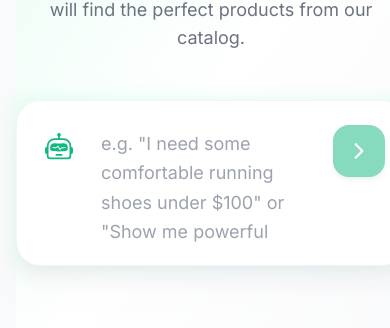
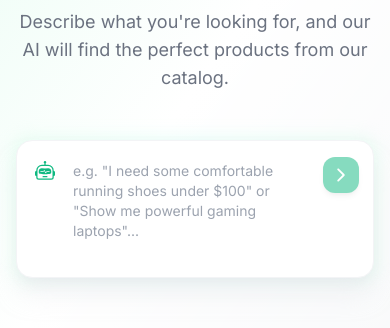
Before and after one commit to TanvirCou/panda-shop, a React (Vite) app: page /ai-assistant in a window 390 px wide. Shown: the part 184-512 px from the top of the page. Built offline with nearby package versions, Linux system fonts and the light colour scheme; no server answers.

Commit message:
fix: optimize responsive layout and resolve scaling issues on AI Search page

```diff
--- a/src/components/AISearch/AIIntentFilters.jsx
+++ b/src/components/AISearch/AIIntentFilters.jsx
@@ -2,15 +2,15 @@ const AIIntentFilters = ({ intent, loading }) => {
     if (loading || !intent || Object.keys(intent).length === 0) return null;
 
     return (
-        <div className="mb-8 flex items-center justify-center flex-wrap gap-3 text-sm animate-fade-in-up">
-            <span className="flex items-center gap-1.5 px-4 py-2 bg-white border border-gray-100 rounded-full shadow-sm text-gray-700 font-semibold tracking-wide">
+        <div className="mb-6 sm:mb-8 flex items-center justify-center flex-wrap gap-2 sm:gap-3 text-xs sm:text-sm animate-fade-in-up">
+            <span className="flex items-center gap-1.5 px-3 py-1.5 sm:px-4 sm:py-2 bg-white border border-gray-100 rounded-full shadow-sm text-gray-700 font-semibold tracking-wide">
                 <span className="w-2.5 h-2.5 rounded-full bg-emerald-500 animate-pulse"></span>
                 AI Filters:
             </span>
-            {intent.category && <span className="px-4 py-2 bg-emerald-50 text-emerald-700 border border-emerald-100 rounded-full font-medium shadow-sm">Category: {intent.category}</span>}
-            {intent.keywords?.map(kw => <span key={kw} className="px-4 py-2 bg-gray-50 text-gray-700 border border-gray-200 rounded-full shadow-sm">"{kw}"</span>)}
-            {intent.minPrice !== null && intent.minPrice !== undefined && <span className="px-4 py-2 bg-teal-50 text-teal-700 border border-teal-100 rounded-full font-medium shadow-sm">Over ${intent.minPrice}</span>}
-            {intent.maxPrice !== null && intent.maxPrice !== undefined && <span className="px-4 py-2 bg-teal-50 text-teal-700 border border-teal-100 rounded-full font-medium shadow-sm">Under ${intent.maxPrice}</span>}
+            {intent.category && <span className="px-3 py-1.5 sm:px-4 sm:py-2 bg-emerald-50 text-emerald-700 border border-emerald-100 rounded-full font-medium shadow-sm">Category: {intent.category}</span>}
+            {intent.keywords?.map(kw => <span key={kw} className="px-3 py-1.5 sm:px-4 sm:py-2 bg-gray-50 text-gray-700 border border-gray-200 rounded-full shadow-sm">"{kw}"</span>)}
+            {intent.minPrice !== null && intent.minPrice !== undefined && <span className="px-3 py-1.5 sm:px-4 sm:py-2 bg-teal-50 text-teal-700 border border-teal-100 rounded-full font-medium shadow-sm">Over ${intent.minPrice}</span>}
+            {intent.maxPrice !== null && intent.maxPrice !== undefined && <span className="px-3 py-1.5 sm:px-4 sm:py-2 bg-teal-50 text-teal-700 border border-teal-100 rounded-full font-medium shadow-sm">Under ${intent.maxPrice}</span>}
         </div>
     );
 };
--- a/src/components/AISearch/AIProductGrid.jsx
+++ b/src/components/AISearch/AIProductGrid.jsx
@@ -3,9 +3,9 @@ import ProductCart from "../Shared/ProductCart/ProductCart";
 const AIProductGrid = ({ loading, products }) => {
     if (loading) {
         return (
-            <div className="mt-8 flex flex-col items-center justify-center py-20">
-                <div className="animate-spin rounded-full h-12 w-12 border-b-2 border-emerald-500 mb-4"></div>
-                <p className="text-gray-500 font-medium">AI is hunting through the catalog...</p>
+            <div className="mt-6 sm:mt-8 flex flex-col items-center justify-center py-12 sm:py-20">
+                <div className="animate-spin rounded-full h-10 w-10 sm:h-12 sm:w-12 border-b-2 border-emerald-500 mb-4"></div>
+                <p className="text-gray-500 font-medium text-sm sm:text-base">AI is hunting through the catalog...</p>
             </div>
         );
     }
@@ -13,9 +13,9 @@ const AIProductGrid = ({ loading, products }) => {
     if (products === null) return null;
 
     return (
-        <div className="mt-8">
-            <h2 className="text-2xl font-bold text-gray-900 mb-6 flex items-center gap-2">
-                <span className="text-xl">✨</span> AI Recommendations
+        <div className="mt-6 sm:mt-8">
+            <h2 className="text-xl sm:text-2xl font-bold text-gray-900 mb-4 sm:mb-6 flex items-center gap-2">
+                <span className="text-lg sm:text-xl">✨</span> AI Recommendations
             </h2>
             {products.length > 0 ? (
                 <div className="grid grid-cols-1 gap-[20px] sm:grid-cols-2 md:grid-cols-3 lg:grid-cols-4 xl:grid-cols-5 mb-12 border-0">
@@ -24,10 +24,10 @@ const AIProductGrid = ({ loading, products }) => {
                     ))}
                 </div>
             ) : (
-                <div className="flex flex-col items-center justify-center py-20 bg-white rounded-2xl border border-gray-100 shadow-sm">
-                    <span className="text-4xl mb-4">🤖</span>
-                    <h3 className="text-xl font-bold text-gray-800">No matching products found</h3>
-                    <p className="text-gray-500 mt-2">Try adjusting your prompt or asking for something else.</p>
+                <div className="flex flex-col items-center justify-center py-12 sm:py-20 bg-white rounded-2xl border border-gray-100 shadow-sm mx-2 sm:mx-0">
+                    <span className="text-3xl sm:text-4xl mb-3 sm:mb-4">🤖</span>
+                    <h3 className="text-lg sm:text-xl font-bold text-gray-800 text-center">No matching products found</h3>
+                    <p className="text-gray-500 mt-2 text-sm sm:text-base text-center max-w-xs">Try adjusting your prompt or asking for something else.</p>
                 </div>
             )}
         </div>
--- a/src/components/AISearch/AIPromptField.jsx
+++ b/src/components/AISearch/AIPromptField.jsx
@@ -9,25 +9,25 @@ const AIPromptField = ({ prompt, setPrompt, loading, error, handleKeyDown, handl
       {error && (
         <p className='text-rose-500 text-center text-sm font-medium mb-2'>{error}</p>
       )}
-      <div className='relative bg-white rounded-3xl shadow-xl shadow-gray-200/50 border border-gray-100 flex items-start p-3 transition-all focus-within:ring-2 focus-within:ring-emerald-500/20 focus-within:border-emerald-400 z-10'>
-        <div className='p-4 pt-5'>
-           <BsRobot className='w-7 h-7 text-emerald-500' />
+      <div className='relative bg-white rounded-2xl sm:rounded-3xl shadow-xl shadow-gray-200/50 border border-gray-100 flex items-start p-2 sm:p-3 transition-all focus-within:ring-2 focus-within:ring-emerald-500/20 focus-within:border-emerald-400 z-10'>
+        <div className='p-2.5 pt-3 sm:p-4 sm:pt-5 flex-shrink-0'>
+           <BsRobot className='w-5 h-5 sm:w-7 sm:h-7 text-emerald-500' />
         </div>
 
         <textarea
           value={prompt}
           onChange={(e) => setPrompt(e.target.value)}
           onKeyDown={handleKeyDown}
-          className='w-full bg-transparent border-none focus:ring-0 focus:outline-none text-lg text-gray-800 placeholder:text-gray-400 py-4 px-3 resize-none h-[140px] leading-relaxed'
+          className='w-full bg-transparent border-none focus:ring-0 focus:outline-none text-base sm:text-lg text-gray-800 placeholder:text-sm sm:placeholder:text-base placeholder:text-gray-400 py-3 sm:py-4 px-2 sm:px-3 resize-none h-[120px] sm:h-[140px] leading-relaxed'
           placeholder='e.g. "I need some comfortable running shoes under $100" or "Show me powerful gaming laptops"...'
         />
 
-        <div className='p-2 pt-3'>
+        <div className='p-1.5 pt-2 sm:p-2 sm:pt-3 flex-shrink-0'>
           <button
             onClick={handleSubmit}
             disabled={loading || !prompt.trim()}
             className={`
-              bg-emerald-500 text-white p-3.5 rounded-2xl
+              bg-emerald-500 text-white p-2 sm:p-3.5 rounded-xl sm:rounded-2xl
               transition-all duration-300 shadow-md
               hover:bg-emerald-400 hover:-translate-y-0.5
               disabled:opacity-50 disabled:cursor-not-allowed disabled:hover:translate-y-0
@@ -40,7 +40,7 @@ const AIPromptField = ({ prompt, setPrompt, loading, error, handleKeyDown, handl
                 <path className='opacity-75' fill='currentColor' d='M4 12a8 8 0 018-8v4a4 4 0 00-4 4H4z' />
               </svg>
             ) : (
-              <IoIosArrowForward size={24} />
+              <IoIosArrowForward className="w-5 h-5 sm:w-7 sm:h-7" />
             )}
           </button>
         </div>
--- a/src/pages/AISearchPage/AISearchPage.jsx
+++ b/src/pages/AISearchPage/AISearchPage.jsx
@@ -46,7 +46,7 @@ const AISearchPage = () => {
         <div className="min-h-screen flex flex-col bg-gray-50">
             <Header activeHeading={2} />
 
-            <div className="flex-1 w-full bg-gradient-to-br from-emerald-50 via-white to-teal-0 pt-24 md:pt-16 pb-20 mx-4 md:mx-12">
+            <div className="flex-1 w-full bg-gradient-to-br from-emerald-50 via-white to-teal-0 pt-24 md:pt-16 pb-5 md:pb-10 px-4 md:px-12">
                 <div className="max-w-7xl mx-auto">
 
                     <div className="text-center mb-12">
```
